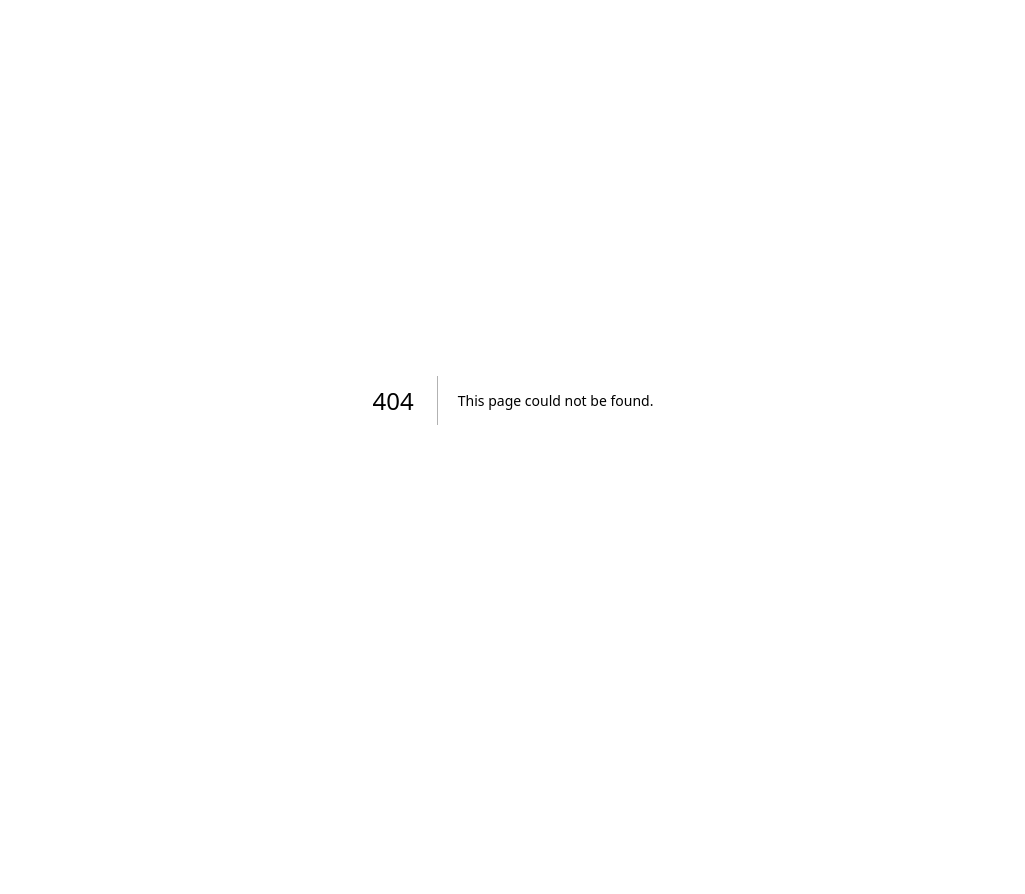
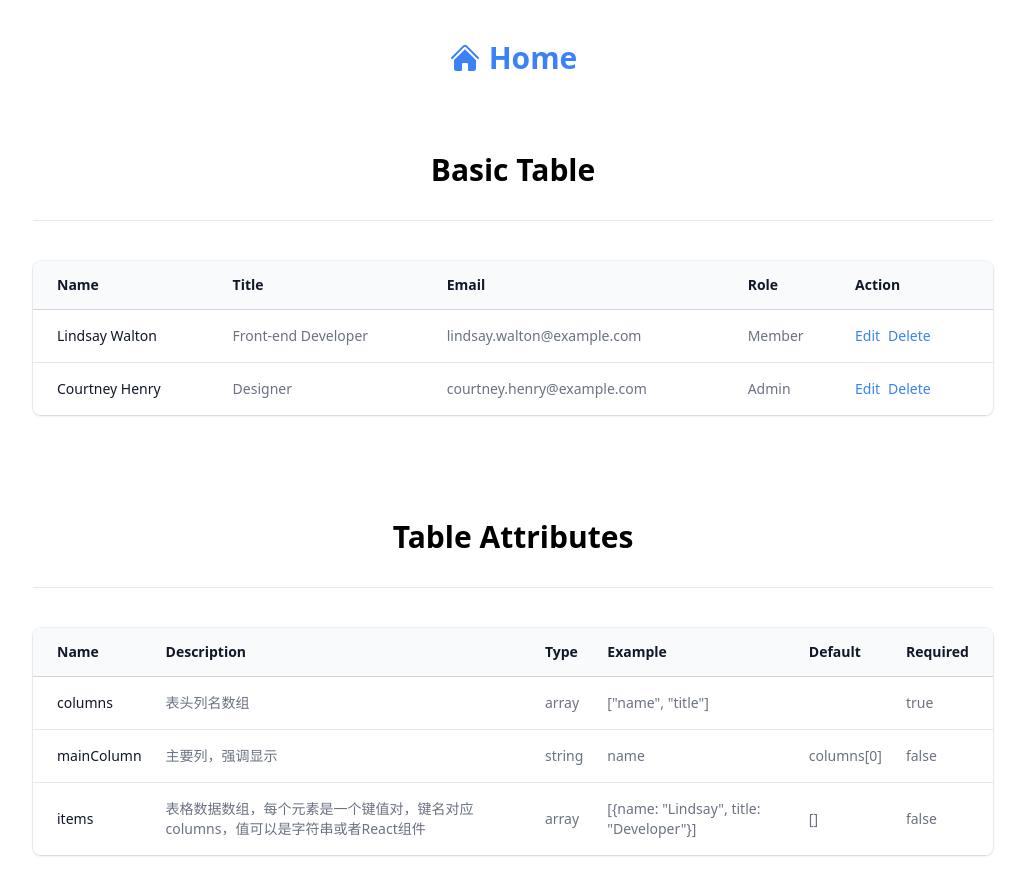
Before and after one commit to theseazhang/rtnc, a Next.js app: page /components/table in a window 1280 px wide. Before the commit this address had no page. Shown: the top 894 px of the page, without its empty margins (127-1152 px from the left). Before the commit the page ends 800 px from the top, so only its background shows below. Built offline with nearby package versions, Linux system fonts and the light colour scheme.

Commit message:
add table component

```diff
--- a/src/components/layout/example.jsx
+++ b/src/components/layout/example.jsx
@@ -1,6 +1,6 @@
 export function Example({ title, children }) {
   return (
-    <section className="mx-auto max-w-5xl p-8">
+    <section className="mx-auto max-w-5xl overflow-hidden p-2 sm:p-4 lg:p-8">
       <h1 className="mb-10 border-b border-slate-200 pb-8 text-center text-3xl font-bold">
         {title}
       </h1>
--- /dev/null
+++ b/src/components/ui/Table.jsx
@@ -0,0 +1,59 @@
+import clsx from 'clsx'
+
+export default function Example({ mainColumn = columns[0], items, columns }) {
+  const pl = 'pl-4 sm:pl-6'
+  const pr = 'pr-4 sm:pr-6'
+  if (!items) items = []
+  return (
+    <div className="w-full overflow-x-auto rounded-lg shadow ring-1 ring-black ring-opacity-5">
+      <table className="w-full divide-y divide-gray-300">
+        <thead className="bg-gray-50">
+          <tr>
+            {columns.map((column, index) => (
+              <th
+                key={index}
+                scope="col"
+                className={clsx(
+                  'py-3.5 text-left text-sm font-semibold capitalize text-gray-900',
+                  index === 0 ? pl : 'pl-3',
+                  index === columns.length - 1 ? pr : 'pr-3'
+                )}
+              >
+                {column}
+              </th>
+            ))}
+          </tr>
+        </thead>
+        <tbody className="divide-y divide-gray-200 bg-white">
+          {items.map((item, index) => (
+            <tr key={index}>
+              {columns.map((column, columnIndex) => (
+                <td
+                  key={columnIndex}
+                  className={clsx(
+                    'whitespace-normal py-4 text-sm font-medium',
+                    columnIndex === 0 ? pl : 'pl-3',
+                    columnIndex === columns.length - 1 ? pr : 'pr-3',
+                    column === mainColumn ? 'text-gray-900' : 'text-gray-500'
+                  )}
+                >
+                  {item[column]}
+                </td>
+              ))}
+            </tr>
+          ))}
+          {items.length === 0 && (
+            <tr>
+              <td
+                className="whitespace-nowrap p-4 text-center text-sm font-medium text-gray-500"
+                colSpan={columns.length}
+              >
+                No Data
+              </td>
+            </tr>
+          )}
+        </tbody>
+      </table>
+    </div>
+  )
+}
--- a/src/pages/components/links.jsx
+++ b/src/pages/components/links.jsx
@@ -10,11 +10,11 @@ export default function Home() {
         <title>Links</title>
       </Head>
       <BackHome />
-      <Example title="Tags">
+      <Example title="Colorful Link">
         <p className="text-xl">
           This is an example for{' '}
-          <Link href="#" className="color-link">
-            color link
+          <Link href="#" className="colorful-link">
+            colorful link
           </Link>
           .
         </p>
--- /dev/null
+++ b/src/pages/components/table.jsx
@@ -0,0 +1,102 @@
+import { Example } from '@/components/layout/example'
+import { BackHome } from '@/components/ui/Nav'
+import Link from 'next/link'
+import Head from 'next/head'
+import BasicTable from '@/components/ui/Table'
+
+function actionRender(name) {
+  return (
+    <div className="flex flex-col gap-2 sm:flex-row">
+      <Link
+        href={`/edit/${name}`}
+        className="text-blue-500 hover:text-blue-600"
+      >
+        Edit<span className="sr-only">{name}</span>
+      </Link>
+      <Link
+        href={`/delete/${name}`}
+        className="text-blue-500 hover:text-blue-600"
+      >
+        Delete<span className="sr-only">{name}</span>
+      </Link>
+    </div>
+  )
+}
+
+const tableData = {
+  columns: ['name', 'title', 'email', 'role', 'action'],
+  mainColumn: 'name',
+  items: [
+    {
+      name: 'Lindsay Walton',
+      title: 'Front-end Developer',
+      email: 'lindsay.walton@example.com',
+      role: 'Member',
+      action: actionRender('Lindsay Walton'),
+    },
+    {
+      name: 'Courtney Henry',
+      title: 'Designer',
+      email: 'courtney.henry@example.com',
+      role: 'Admin',
+      action: actionRender('Courtney Henry'),
+    },
+  ],
+}
+
+const apiData = {
+  columns: ['name', 'description', 'type', 'example', 'default', 'required'],
+  mainColumn: 'name',
+  items: [
+    {
+      name: 'columns',
+      description: '表头列名数组',
+      type: 'array',
+      example: '["name", "title"]',
+      default: '',
+      required: 'true',
+    },
+    {
+      name: 'mainColumn',
+      description: '主要列，强调显示',
+      type: 'string',
+      example: 'name',
+      default: 'columns[0]',
+      required: 'false',
+    },
+    {
+      name: 'items',
+      description:
+        '表格数据数组，每个元素是一个键值对，键名对应columns，值可以是字符串或者React组件',
+      type: 'array',
+      example: '[{name: "Lindsay", title: "Developer"}]',
+      default: '[]',
+      required: 'false',
+    },
+  ],
+}
+
+export default function Home() {
+  return (
+    <>
+      <Head>
+        <title>Table</title>
+      </Head>
+      <BackHome />
+      <Example title="Basic Table">
+        <BasicTable
+          items={tableData.items}
+          columns={tableData.columns}
+          mainColumn={tableData.mainColumn}
+        />
+      </Example>
+      <Example title="Table Attributes">
+        <BasicTable
+          items={apiData.items}
+          columns={apiData.columns}
+          mainColumn={apiData.mainColumn}
+        />
+      </Example>
+    </>
+  )
+}
--- a/src/pages/index.js
+++ b/src/pages/index.js
@@ -47,6 +47,12 @@ export default function Home() {
           >
             Links
           </Link>
+          <Link
+            href={'/components/table'}
+            className="text-blue-500 hover:text-blue-600"
+          >
+            Table
+          </Link>
         </Example>
         <Example title="Templates"></Example>
       </main>
--- a/src/styles/tailwind.css
+++ b/src/styles/tailwind.css
@@ -3,7 +3,7 @@
 @tailwind utilities;
 
 @layer components {
-  .color-link {
+  .colorful-link {
     color: #000;
     text-decoration: none;
     background-image: linear-gradient(
```
